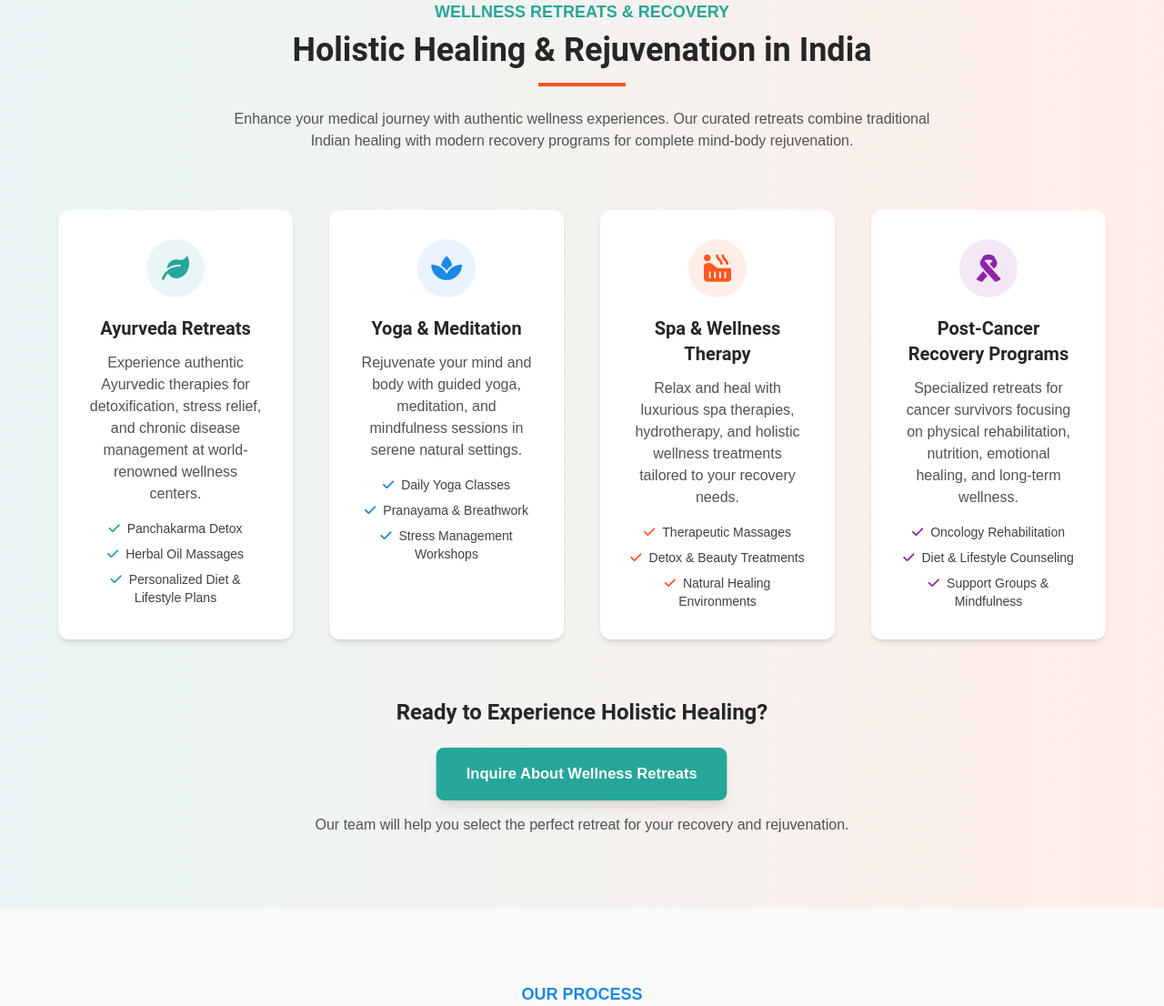
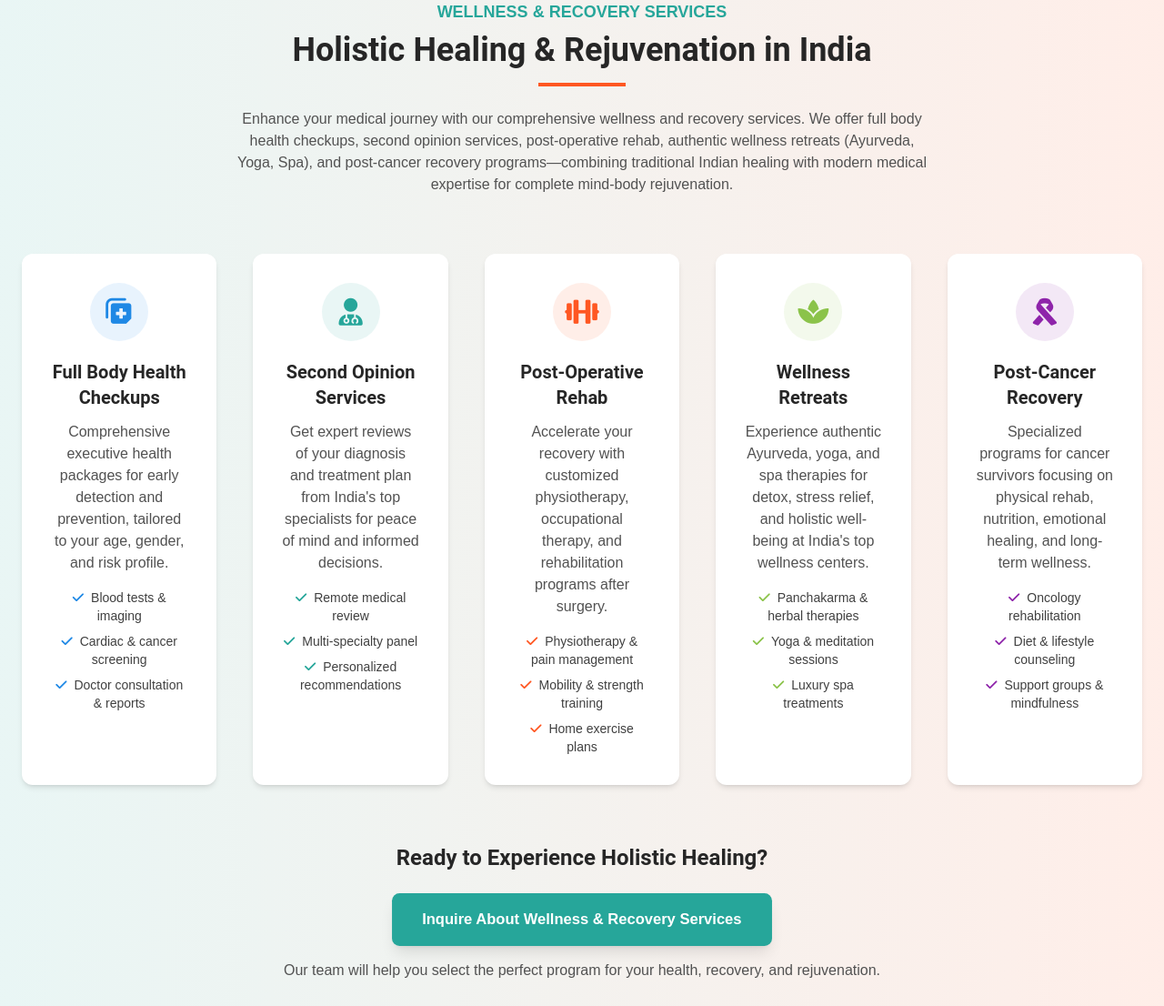
Before and after one commit to haifa14/haifa14.github.io, a plain HTML site: page index.html in a window 1280 px wide. Shown: the part 6237-7343 px from the top of the page at 91% size. Drawn offline with nearby package versions, Linux system fonts and the light colour scheme.

Commit message:
Update Wellness & Recovery Services section in index.html with enhanced descriptions and new service offerings

```diff
--- a/index.html
+++ b/index.html
@@ -2374,64 +2374,77 @@
       <section id="wellness-retreats" class="py-20 bg-gradient-to-r from-[#26A69A]/10 to-[#FF5722]/10">
         <div class="container mx-auto px-4 md:px-6">
           <div class="text-center mb-16 animate__animated animate__fadeIn">
-            <span class="text-[#26A69A] font-semibold text-lg">WELLNESS RETREATS & RECOVERY</span>
+            <span class="text-[#26A69A] font-semibold text-lg">WELLNESS & RECOVERY SERVICES</span>
             <h2 class="text-3xl md:text-4xl font-bold mt-2 mb-4 text-neutral-800">Holistic Healing & Rejuvenation in India</h2>
             <div class="w-24 h-1 bg-[#FF5722] mx-auto mb-6"></div>
             <p class="max-w-3xl mx-auto text-neutral-600">
-              Enhance your medical journey with authentic wellness experiences. Our curated retreats combine traditional Indian healing with modern recovery programs for complete mind-body rejuvenation.
+              Enhance your medical journey with our comprehensive wellness and recovery services. We offer full body health checkups, second opinion services, post-operative rehab, authentic wellness retreats (Ayurveda, Yoga, Spa), and post-cancer recovery programs—combining traditional Indian healing with modern medical expertise for complete mind-body rejuvenation.
             </p>
           </div>
-          <div class="grid grid-cols-1 md:grid-cols-2 lg:grid-cols-4 gap-10 max-w-6xl mx-auto">
-            <!-- Ayurveda -->
+          <div class="grid grid-cols-1 md:grid-cols-2 lg:grid-cols-5 gap-10 max-w-7xl mx-auto">
+            <!-- Full Body Health Checkups -->
             <div class="bg-white rounded-xl shadow-md p-8 flex flex-col items-center text-center hover:shadow-xl transition duration-300 animate__animated animate__fadeInUp">
-              <div class="mb-5 w-16 h-16 rounded-full bg-[#26A69A]/10 flex items-center justify-center">
-                <i class="fas fa-leaf text-[#26A69A] text-3xl"></i>
+              <div class="mb-5 w-16 h-16 rounded-full bg-[#1E88E5]/10 flex items-center justify-center">
+                <i class="fas fa-notes-medical text-[#1E88E5] text-3xl"></i>
               </div>
-              <h3 class="font-bold text-xl text-neutral-800 mb-3">Ayurveda Retreats</h3>
-              <p class="text-neutral-600 mb-4">Experience authentic Ayurvedic therapies for detoxification, stress relief, and chronic disease management at world-renowned wellness centers.</p>
+              <h3 class="font-bold text-xl text-neutral-800 mb-3">Full Body Health Checkups</h3>
+              <p class="text-neutral-600 mb-4">Comprehensive executive health packages for early detection and prevention, tailored to your age, gender, and risk profile.</p>
               <ul class="text-sm text-neutral-700 space-y-2">
-                <li><i class="fas fa-check text-[#26A69A] mr-2"></i>Panchakarma Detox</li>
-                <li><i class="fas fa-check text-[#26A69A] mr-2"></i>Herbal Oil Massages</li>
-                <li><i class="fas fa-check text-[#26A69A] mr-2"></i>Personalized Diet & Lifestyle Plans</li>
+                <li><i class="fas fa-check text-[#1E88E5] mr-2"></i>Blood tests & imaging</li>
+                <li><i class="fas fa-check text-[#1E88E5] mr-2"></i>Cardiac & cancer screening</li>
+                <li><i class="fas fa-check text-[#1E88E5] mr-2"></i>Doctor consultation & reports</li>
               </ul>
             </div>
-            <!-- Yoga -->
-            <div class="bg-white rounded-xl shadow-md p-8 flex flex-col items-center text-center hover:shadow-xl transition duration-300 animate__animated animate__fadeInUp" style="animation-delay:0.1s;">
-              <div class="mb-5 w-16 h-16 rounded-full bg-[#1E88E5]/10 flex items-center justify-center">
-                <i class="fas fa-spa text-[#1E88E5] text-3xl"></i>
+            <!-- Second Opinion Services -->
+            <div class="bg-white rounded-xl shadow-md p-8 flex flex-col items-center text-center hover:shadow-xl transition duration-300 animate__animated animate__fadeInUp" style="animation-delay:0.05s;">
+              <div class="mb-5 w-16 h-16 rounded-full bg-[#26A69A]/10 flex items-center justify-center">
+                <i class="fas fa-user-md text-[#26A69A] text-3xl"></i>
               </div>
-              <h3 class="font-bold text-xl text-neutral-800 mb-3">Yoga & Meditation</h3>
-              <p class="text-neutral-600 mb-4">Rejuvenate your mind and body with guided yoga, meditation, and mindfulness sessions in serene natural settings.</p>
+              <h3 class="font-bold text-xl text-neutral-800 mb-3">Second Opinion Services</h3>
+              <p class="text-neutral-600 mb-4">Get expert reviews of your diagnosis and treatment plan from India's top specialists for peace of mind and informed decisions.</p>
               <ul class="text-sm text-neutral-700 space-y-2">
-                <li><i class="fas fa-check text-[#1E88E5] mr-2"></i>Daily Yoga Classes</li>
-                <li><i class="fas fa-check text-[#1E88E5] mr-2"></i>Pranayama & Breathwork</li>
-                <li><i class="fas fa-check text-[#1E88E5] mr-2"></i>Stress Management Workshops</li>
+                <li><i class="fas fa-check text-[#26A69A] mr-2"></i>Remote medical review</li>
+                <li><i class="fas fa-check text-[#26A69A] mr-2"></i>Multi-specialty panel</li>
+                <li><i class="fas fa-check text-[#26A69A] mr-2"></i>Personalized recommendations</li>
               </ul>
             </div>
-            <!-- Spa Therapy -->
-            <div class="bg-white rounded-xl shadow-md p-8 flex flex-col items-center text-center hover:shadow-xl transition duration-300 animate__animated animate__fadeInUp" style="animation-delay:0.2s;">
+            <!-- Post-Operative Rehab Programs -->
+            <div class="bg-white rounded-xl shadow-md p-8 flex flex-col items-center text-center hover:shadow-xl transition duration-300 animate__animated animate__fadeInUp" style="animation-delay:0.1s;">
               <div class="mb-5 w-16 h-16 rounded-full bg-[#FF5722]/10 flex items-center justify-center">
-                <i class="fas fa-hot-tub text-[#FF5722] text-3xl"></i>
+                <i class="fas fa-dumbbell text-[#FF5722] text-3xl"></i>
               </div>
-              <h3 class="font-bold text-xl text-neutral-800 mb-3">Spa & Wellness Therapy</h3>
-              <p class="text-neutral-600 mb-4">Relax and heal with luxurious spa therapies, hydrotherapy, and holistic wellness treatments tailored to your recovery needs.</p>
+              <h3 class="font-bold text-xl text-neutral-800 mb-3">Post-Operative Rehab</h3>
+              <p class="text-neutral-600 mb-4">Accelerate your recovery with customized physiotherapy, occupational therapy, and rehabilitation programs after surgery.</p>
               <ul class="text-sm text-neutral-700 space-y-2">
-                <li><i class="fas fa-check text-[#FF5722] mr-2"></i>Therapeutic Massages</li>
-                <li><i class="fas fa-check text-[#FF5722] mr-2"></i>Detox & Beauty Treatments</li>
-                <li><i class="fas fa-check text-[#FF5722] mr-2"></i>Natural Healing Environments</li>
+                <li><i class="fas fa-check text-[#FF5722] mr-2"></i>Physiotherapy & pain management</li>
+                <li><i class="fas fa-check text-[#FF5722] mr-2"></i>Mobility & strength training</li>
+                <li><i class="fas fa-check text-[#FF5722] mr-2"></i>Home exercise plans</li>
               </ul>
             </div>
-            <!-- Post-Cancer Recovery -->
-            <div class="bg-white rounded-xl shadow-md p-8 flex flex-col items-center text-center hover:shadow-xl transition duration-300 animate__animated animate__fadeInUp" style="animation-delay:0.3s;">
+            <!-- Wellness Retreats (Ayurveda, Yoga, Spa) -->
+            <div class="bg-white rounded-xl shadow-md p-8 flex flex-col items-center text-center hover:shadow-xl transition duration-300 animate__animated animate__fadeInUp" style="animation-delay:0.15s;">
+              <div class="mb-5 w-16 h-16 rounded-full bg-[#8BC34A]/10 flex items-center justify-center">
+                <i class="fas fa-spa text-[#8BC34A] text-3xl"></i>
+              </div>
+              <h3 class="font-bold text-xl text-neutral-800 mb-3">Wellness Retreats</h3>
+              <p class="text-neutral-600 mb-4">Experience authentic Ayurveda, yoga, and spa therapies for detox, stress relief, and holistic well-being at India's top wellness centers.</p>
+              <ul class="text-sm text-neutral-700 space-y-2">
+                <li><i class="fas fa-check text-[#8BC34A] mr-2"></i>Panchakarma & herbal therapies</li>
+                <li><i class="fas fa-check text-[#8BC34A] mr-2"></i>Yoga & meditation sessions</li>
+                <li><i class="fas fa-check text-[#8BC34A] mr-2"></i>Luxury spa treatments</li>
+              </ul>
+            </div>
+            <!-- Post-Cancer Recovery Programs -->
+            <div class="bg-white rounded-xl shadow-md p-8 flex flex-col items-center text-center hover:shadow-xl transition duration-300 animate__animated animate__fadeInUp" style="animation-delay:0.2s;">
               <div class="mb-5 w-16 h-16 rounded-full bg-[#8E24AA]/10 flex items-center justify-center">
                 <i class="fas fa-ribbon text-[#8E24AA] text-3xl"></i>
               </div>
-              <h3 class="font-bold text-xl text-neutral-800 mb-3">Post-Cancer Recovery Programs</h3>
-              <p class="text-neutral-600 mb-4">Specialized retreats for cancer survivors focusing on physical rehabilitation, nutrition, emotional healing, and long-term wellness.</p>
+              <h3 class="font-bold text-xl text-neutral-800 mb-3">Post-Cancer Recovery</h3>
+              <p class="text-neutral-600 mb-4">Specialized programs for cancer survivors focusing on physical rehab, nutrition, emotional healing, and long-term wellness.</p>
               <ul class="text-sm text-neutral-700 space-y-2">
-                <li><i class="fas fa-check text-[#8E24AA] mr-2"></i>Oncology Rehabilitation</li>
-                <li><i class="fas fa-check text-[#8E24AA] mr-2"></i>Diet & Lifestyle Counseling</li>
-                <li><i class="fas fa-check text-[#8E24AA] mr-2"></i>Support Groups & Mindfulness</li>
+                <li><i class="fas fa-check text-[#8E24AA] mr-2"></i>Oncology rehabilitation</li>
+                <li><i class="fas fa-check text-[#8E24AA] mr-2"></i>Diet & lifestyle counseling</li>
+                <li><i class="fas fa-check text-[#8E24AA] mr-2"></i>Support groups & mindfulness</li>
               </ul>
             </div>
           </div>
@@ -2439,9 +2452,9 @@
             <h3 class="font-bold text-2xl mb-6 text-neutral-800">Ready to Experience Holistic Healing?</h3>
             <a href="#contact"
               class="inline-block px-8 py-4 bg-[#26A69A] hover:bg-[#1E88E5] text-white rounded-lg font-semibold transition-colors duration-300 shadow-lg animate__animated animate__pulse animate__infinite animate__slower">
-              Inquire About Wellness Retreats
+              Inquire About Wellness & Recovery Services
             </a>
-            <p class="mt-4 text-neutral-600">Our team will help you select the perfect retreat for your recovery and rejuvenation.</p>
+            <p class="mt-4 text-neutral-600">Our team will help you select the perfect program for your health, recovery, and rejuvenation.</p>
           </div>
         </div>
       </section>
```
